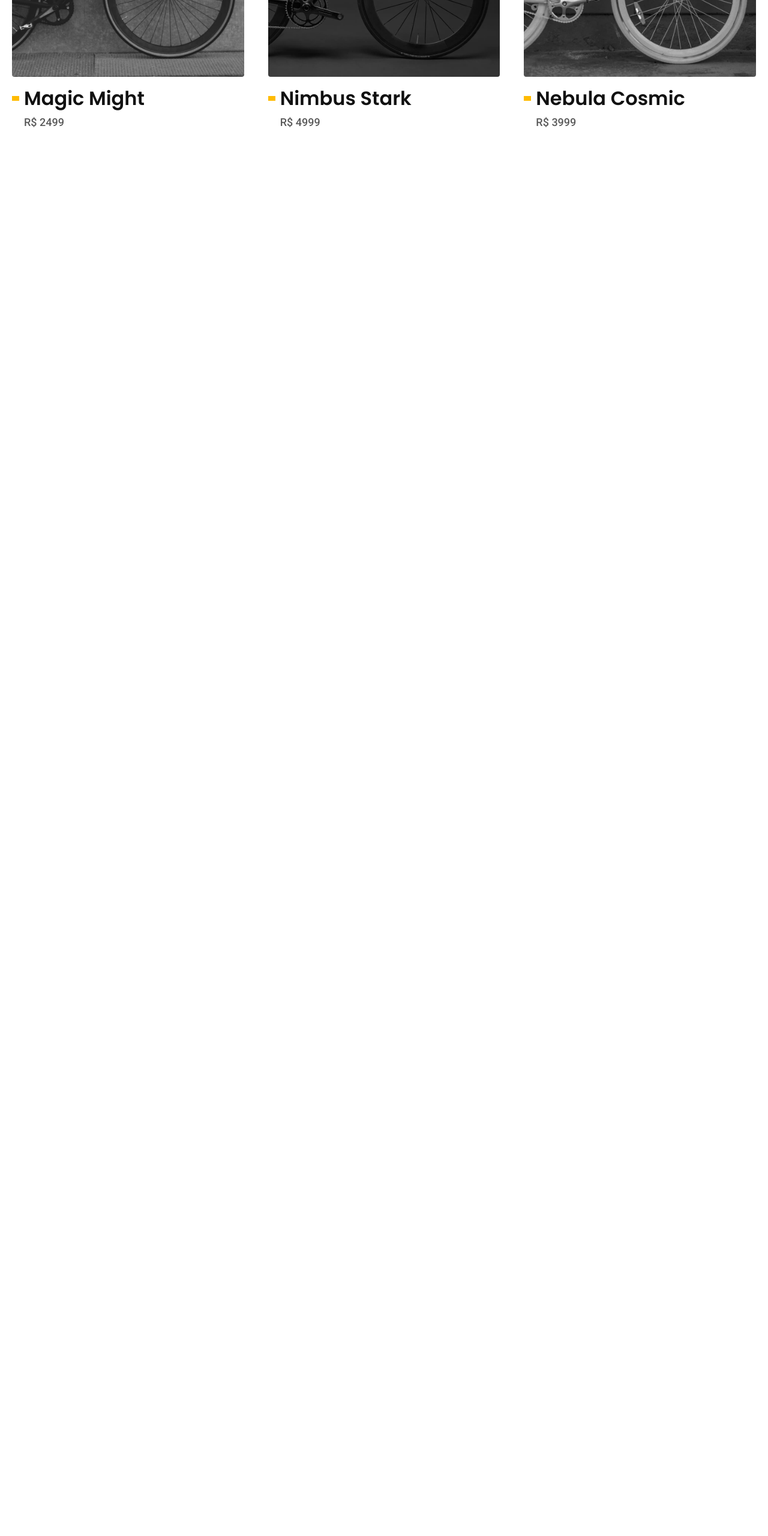
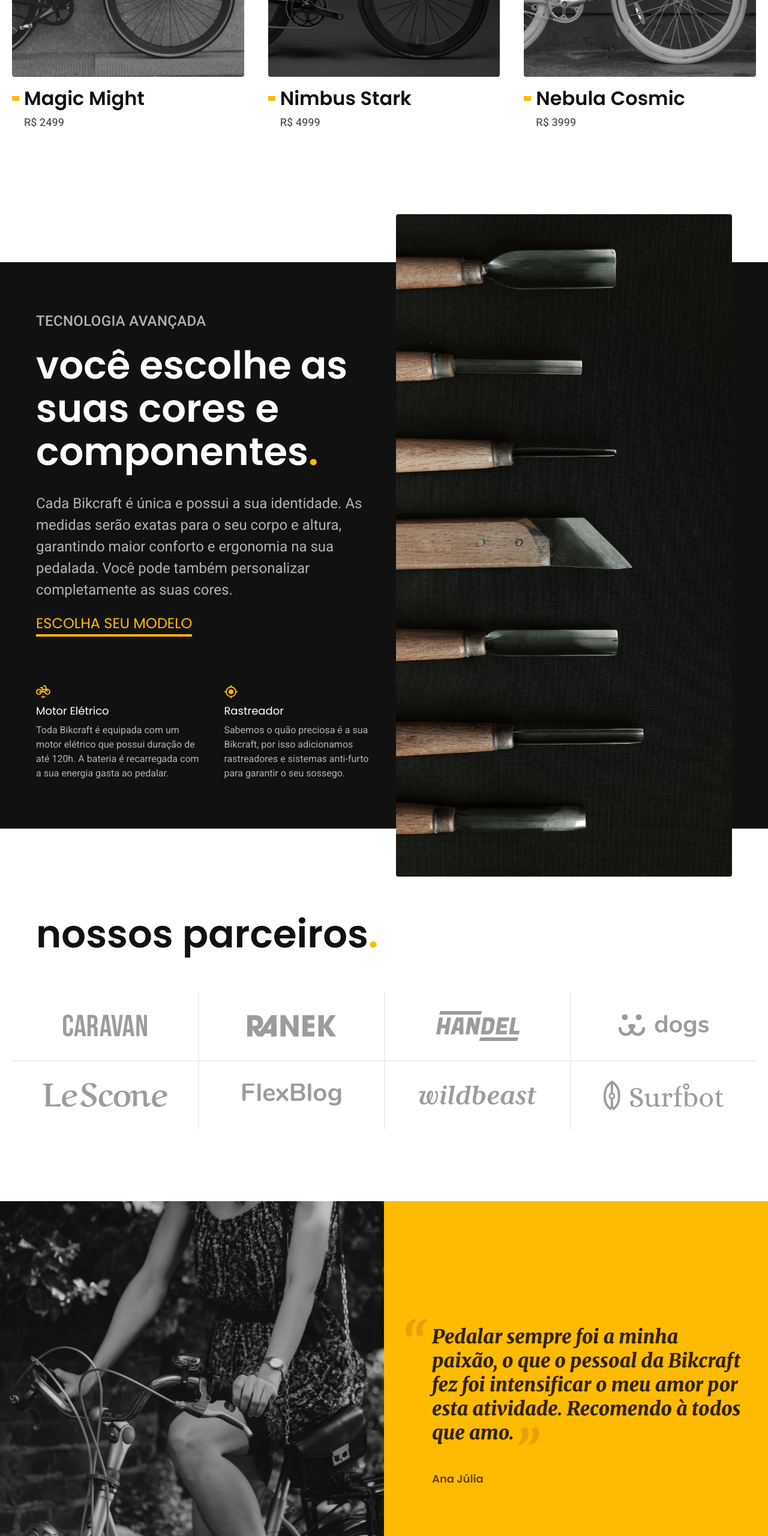
Before and after one commit to Pyero-Ayres/bikcraft-2.0, a plain HTML site: page index.html in a window 1280 px wide. Shown: the part 1277-3837 px from the top of the page at 60% size. Before the commit the page ends 2600 px from the top, so only its background shows below. Drawn offline with Linux system fonts and the light colour scheme; a web font is replaced by a local one.

Commit message:
add conteudo parceiros

```diff
--- a/css/bicicletas/bicicletas-lista.css
+++ b/css/bicicletas/bicicletas-lista.css
@@ -3,13 +3,7 @@
   padding-bottom: 120px;
 }
 .bicicletas-lista h2 {
-  max-width: 1200px;
-  padding-left: 20px;
-  padding-right: 20px;
   margin-bottom: 40px;
-  margin-left: auto;
-  margin-right: auto;
-  box-sizing: border-box;
 }
 .bicicletas-lista ul {
   gap: 40px;
--- a/css/gobal/global.css
+++ b/css/gobal/global.css
@@ -10,7 +10,8 @@ h2,
 h3,
 h4,
 ul,
-p {
+p,
+blockquote {
   margin: 0px;
 }
 ul {
--- a/css/gobal/header.css
+++ b/css/gobal/header.css
@@ -5,12 +5,9 @@
   gap: 20px;
   display: flex;
   flex-wrap: wrap;
-  padding: 20px;
-  max-width: 1200px;
-  margin-left: auto;
-  margin-right: auto;
   align-items: center;
-  box-sizing: border-box;
+  padding-top: 20px;
+  padding-bottom: 20px;
   justify-content: space-between;
 }
 .header-menu {
--- /dev/null
+++ b/css/home/depoimento.css
@@ -0,0 +1,51 @@
+.depoimento {
+  display: grid;
+  overflow: hidden;
+  background-color: var(--cor-p1);
+  grid-template-columns: 1fr 1fr;
+}
+.depoimento img {
+  width: 100%;
+  height: 100%;
+  object-fit: cover;
+  border-radius: 0px;
+}
+.depoimento-conteudo {
+  padding: 40px 40px 80px 80px;
+  align-self: end;
+}
+.depoimento-conteudo p {
+  max-width: 32ch;
+  font-weight: 900;
+  font-style: italic;
+  position: relative;
+  margin-bottom: 32px;
+  font-family: "Merriweather", serif;
+}
+.depoimento p::before,
+.depoimento p::after {
+  font-size: 5rem;
+  position: absolute;
+  color: var(--cor-p2);
+}
+.depoimento p::before {
+  content: "“";
+  top: -20px;
+  left: -50px;
+}
+.depoimento p::after {
+  content: "”";
+}
+@media (max-width: 800px) {
+  .depoimento {
+    grid-template-columns: 1fr;
+    text-align: center;
+  }
+  .depoimento img {
+    max-height: 200px;
+  }
+  .depoimento-conteudo {
+    padding: 40px 20px;
+    margin: auto;
+  }
+}
--- a/css/home/introducao.css
+++ b/css/home/introducao.css
@@ -5,12 +5,6 @@
 .introducao {
   gap: 0px 40px;
   display: grid;
-  max-width: 1200px;
-  margin-left: auto;
-  margin-right: auto;
-  padding-left: 20px;
-  padding-right: 20px;
-  box-sizing: border-box;
   grid-template-columns: 1fr 1fr;
 }
 .introducao-conteudo {
@@ -19,6 +13,7 @@
 }
 
 .introducao img {
+  width: 100%;
   height: 100%;
   object-fit: cover;
   border-radius: 4px;
--- /dev/null
+++ b/css/home/parceiros.css
@@ -0,0 +1,49 @@
+.parceiros {
+  padding-top: 60px;
+  padding-bottom: 120px;
+}
+.parceiros h2 {
+  margin-bottom: 60px;
+}
+.parceiros ul {
+  display: grid;
+  margin: 0 auto;
+  padding: 0 20px;
+  max-width: 1400px;
+  grid-template-columns: repeat(4, 1fr);
+}
+.parceiros li {
+  display: flex;
+  padding: 32px;
+  border-left: 2px solid var(--cor-2);
+}
+.parceiros li:first-child,
+.parceiros li:nth-child(5) {
+  border-left: none;
+}
+.parceiros li:nth-child(n + 5) {
+  border-top: 2px solid var(--cor-2);
+}
+.parceiros img {
+  margin: auto;
+}
+@media (max-width: 800px) {
+  .parceiros {
+    padding-bottom: 60px;
+  }
+  .parceiros h2 {
+    margin-bottom: 20px;
+  }
+  .parceiros ul {
+    grid-template-columns: repeat(2, 1fr);
+  }
+  .parceiros li {
+    padding: 20px;
+  }
+  .parceiros li:nth-child(n + 3) {
+    border-top: 2px solid var(--cor-2);
+  }
+  .parceiros li:nth-child(odd) {
+    border-left: none;
+  }
+}
--- /dev/null
+++ b/css/home/tecnologia.css
@@ -0,0 +1,67 @@
+.tecnologia-bg {
+  background-color: var(--cor-11);
+  box-shadow: inset 0 80px var(--cor-0), inset 0 -80px var(--cor-0);
+}
+.tecnologia {
+  gap: 40px;
+  display: grid;
+  grid-template-columns: 1fr 1fr;
+}
+.tecnologia-imagem img {
+  width: 100%;
+  height: 100%;
+  object-fit: cover;
+  object-position: left;
+}
+.tecnologia-conteudo {
+  padding-top: 160px;
+  padding-bottom: 160px;
+}
+.tecnologia-conteudo > span {
+  display: block;
+  margin-bottom: 20px;
+}
+.tecnologia-conteudo h2 {
+  margin-bottom: 32px;
+}
+.tecnologia-conteudo > p {
+  margin-bottom: 20px;
+}
+.tecnologia-conteudo a {
+  margin-bottom: 80px;
+}
+.tecnologia-vantagens {
+  gap: 40px;
+  display: flex;
+}
+.tecnologia-vantagens h3 {
+  margin-bottom: 8px;
+  width: max-content;
+}
+.tecnologia-vantagens img {
+  width: 24px;
+  margin-bottom: 8px;
+}
+@media (max-width: 800px) {
+  .tecnologia-bg {
+    box-shadow: initial;
+  }
+  .tecnologia {
+    grid-template-columns: 1fr;
+  }
+  .tecnologia-conteudo {
+    padding-top: 60px;
+    padding-bottom: 60px;
+  }
+  .tecnologia-imagem {
+    display: none;
+  }
+  .tecnologia a {
+    margin-bottom: 60px;
+  }
+}
+@media (max-width: 600px) {
+  .tecnologia-vantagens {
+    flex-direction: column;
+  }
+}
--- a/css/style.css
+++ b/css/style.css
@@ -8,5 +8,8 @@
 
 /* HOME */
 @import "./home/introducao.css";
+@import "./home/tecnologia.css";
+@import "./home/parceiros.css";
+@import "./home/depoimento.css";
 /* BICICLETAS */
 @import "./bicicletas/bicicletas-lista.css";
--- a/css/utilidades/componentes.css
+++ b/css/utilidades/componentes.css
@@ -1,3 +1,11 @@
+.container {
+  max-width: 1200px;
+  margin-left: auto;
+  margin-right: auto;
+  padding-left: 20px;
+  padding-right: 20px;
+  box-sizing: border-box;
+}
 .botao {
   padding: 16px 32px;
   border-radius: 4px;
@@ -8,6 +16,7 @@
   font: 600 1.125rem/1.35 "Poppins", sans-serif;
   background: linear-gradient(#ffbf00, #f2a50c);
 }
+
 .botao:hover {
   background: linear-gradient(#ffb60d, #e59317);
 }
@@ -17,3 +26,19 @@
     padding: 12px 16px;
   }
 }
+.link {
+  color: var(--cor-p1);
+  display: inline-block;
+  text-transform: uppercase;
+  font: 500 1.5rem/1.5 "Poppins", sans-serif;
+}
+.link::after {
+  content: "";
+  display: block;
+  width: 100%;
+  height: 4px;
+  background-color: currentColor;
+}
+.link:hover {
+  color: var(--cor-0);
+}
--- a/index.html
+++ b/index.html
@@ -9,13 +9,13 @@
     <link rel="stylesheet" href="./css/style.css">
     <link rel="preconnect" href="https://fonts.googleapis.com">
     <link rel="preconnect" href="https://fonts.gstatic.com" crossorigin>
-    <link href="https://fonts.googleapis.com/css2?family=Poppins:wght@400;600&family=Roboto:wght@400;500&display=swap" rel="stylesheet">
+    <link href="https://fonts.googleapis.com/css2?family=Fira+Sans:wght@400;700&family=Henny+Penny&family=Merriweather:ital,wght@1,900&family=Poppins:wght@400;600&family=Roboto:wght@400;500&display=swap" rel="stylesheet">
     <title>Bikcraft - Bicicletas Elétricas</title>
 </head>
 
 <body>
     <header class="header-bg">
-        <div class="header">
+        <div class="container header">
             <a href="./">
                 <img src="./img/bikcraft.svg" alt="bikcraft">
             </a>
@@ -30,7 +30,7 @@
         </div>
     </header>
     <main class="introducao-bg">
-        <div class="introducao">
+        <div class="container introducao">
             <div class="introducao-conteudo">
                 <h1 class="font-1-xxl cor-0">Bicicletas feitas sob medida<span class="cor-p1">.</span></h1>
                 <p class="font-2-xl cor-5">Bicicletas elétricas de alta precisão e qualidade, feitas sob medida para você. Explore o mundo na sua velocidade com a Bikcraft.</p>
@@ -43,7 +43,7 @@
     </main>
 
     <article class="bicicletas-lista">
-        <h2 class="font-1-xxl">escolha a sua<span class="cor-p1">.</span></h2>
+        <h2 class="container font-1-xxl">escolha a sua<span class="cor-p1">.</span></h2>
         <ul>
             <li>
                 <a href="./bicicletas/magic.html">
@@ -69,6 +69,59 @@
         </ul>
     </article>
 
+    <article class="tecnologia-bg">
+        <div class="tecnologia container">
+            <div class="tecnologia-conteudo">
+                <span class="font-2-l-b cor-5">Tecnologia Avançada</span>
+                <h2 class="font-1-xxl cor-0">você escolhe as suas cores e componentes<span class="cor-p1">.</span></h2>
+                <p class="font-2-l cor-5">Cada Bikcraft é única e possui a sua identidade. As medidas serão exatas para o seu corpo e altura, garantindo maior conforto e ergonomia na sua pedalada. Você pode também personalizar completamente as suas cores.</p>
+                <a class="link" href="./bicicletas.html">Escolha seu modelo</a>
+
+                <div class="tecnologia-vantagens">
+                    <div>
+                        <img src="./img/icones/eletrica.svg" alt="">
+                        <h3 class="font-1-m cor-0">Motor Elétrico</h3>
+                        <p class="font-2-s cor-5">Toda Bikcraft é equipada com um motor elétrico que possui duração de até 120h. A bateria é recarregada com a sua energia gasta ao pedalar.</p>
+                    </div>
+                    <div>
+                        <img src="./img/icones/rastreador.svg" alt="">
+                        <h3 class="font-1-m cor-0">Rastreador</h3>
+                        <p class="font-2-s cor-5">Sabemos o quão preciosa é a sua Bikcraft, por isso adicionamos rastreadores e sistemas anti-furto para garantir o seu sossego.</p>
+                    </div>
+                </div>
+            </div>
+            <div class="tecnologia-imagem">
+                <img src="./img/fotos/tecnologia.jpg" alt="">
+            </div>
+        </div>
+    </article>
+
+    <section class="parceiros" aria-label="Nossos Parceiros">
+        <h2 class="container font-1-xxl">nossos parceiros<span class="cor-p1">.</span></h2>
+        <ul>
+            <li><img src="./img/parceiros/caravan.svg" alt="caravan"></li>
+            <li><img src="./img/parceiros/ranek.svg" alt="ranek"></li>
+            <li><img src="./img/parceiros/handel.svg" alt="handel"></li>
+            <li><img src="./img/parceiros/dogs.svg" alt="dogs"></li>
+            <li><img src="./img/parceiros/lescone.svg" alt="lescone"></li>
+            <li><img src="./img/parceiros/flexblog.svg" alt="flexblog"></li>
+            <li><img src="./img/parceiros/wildbeast.svg" alt="wildbeast"></li>
+            <li><img src="./img/parceiros/surfbot.svg" alt="surfbot"></li>
+        </ul>
+    </section>
+
+    <section class="depoimento" aria-label="Depoimento">
+        <div>
+            <img src="./img/fotos/depoimento.jpg" alt="Uma mulher pedalando uma picicleta Bikcraft.">
+        </div>
+        <div class="depoimento-conteudo">
+            <blockquote class="font-1-xl cor-p5">
+                <p>Pedalar sempre foi a minha paixão, o que o pessoal da Bikcraft fez foi intensificar o meu amor por esta atividade. Recomendo à todos que amo.</p>
+                <span class="font-1-m-b cor-p4">Ana Júlia</span>
+            </blockquote>
+        </div>
+    </section>
+
 </body>
 
 </html>
```
